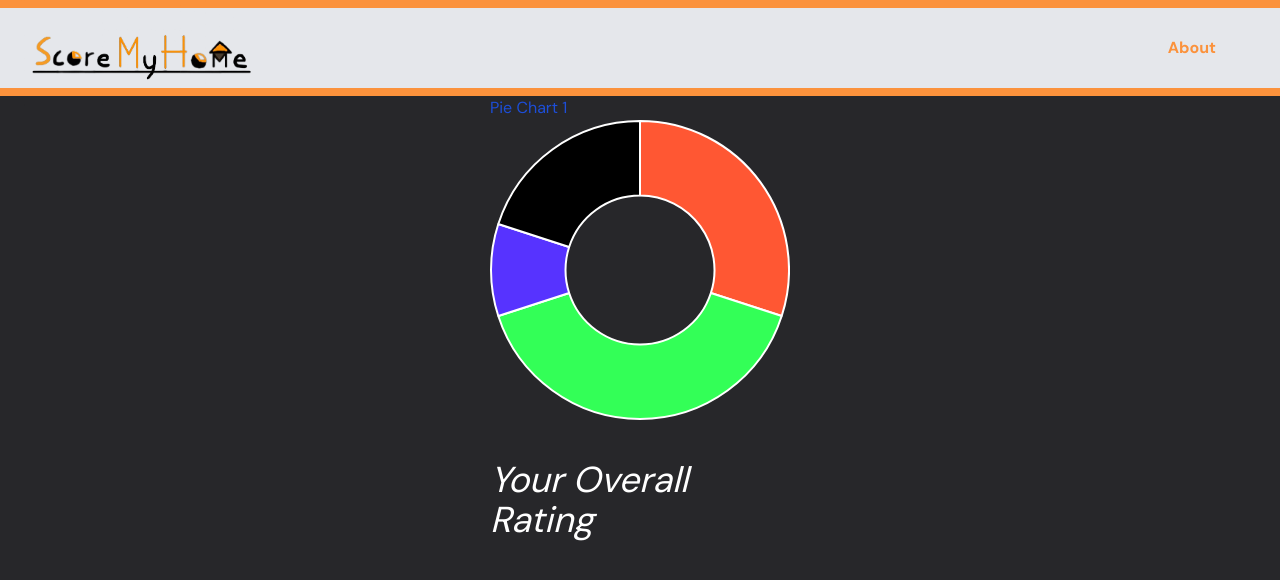
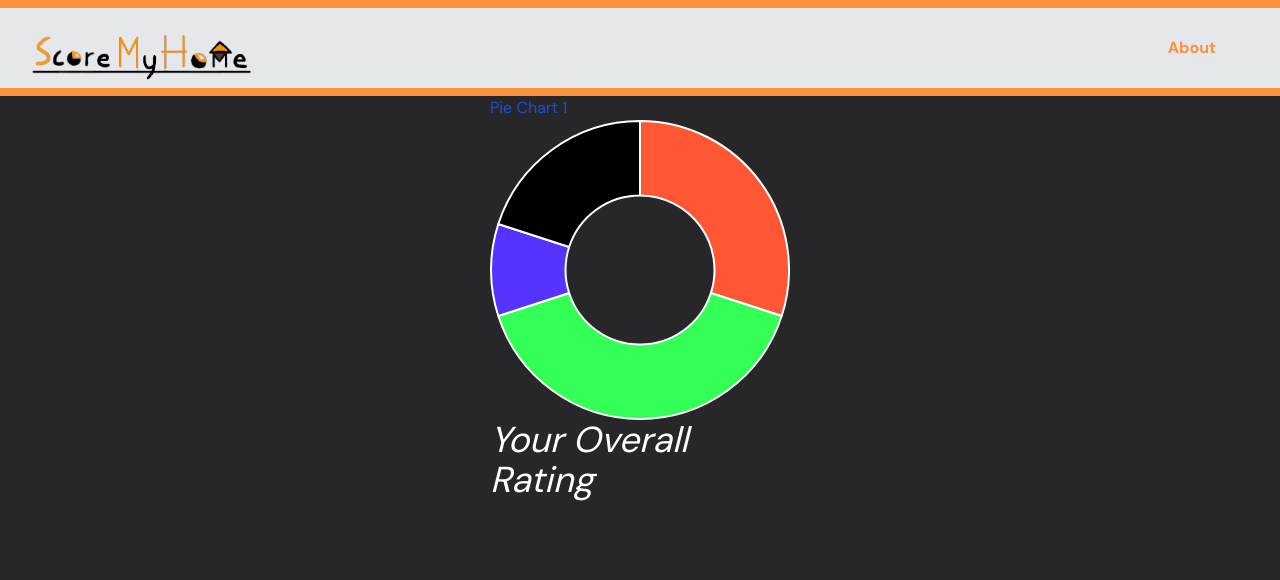
Before and after one commit to adityakak/vthacks23, a React (Vite) app in the folder frontend/VTHacks23/: page /results in a window 1280 px wide. Shown: the top 580 px of the page. Built offline with nearby package versions, Linux system fonts and the light colour scheme.

Commit message:
animation for pie

```diff
--- a/frontend/VTHacks23/src/pages/results/Results.tsx
+++ b/frontend/VTHacks23/src/pages/results/Results.tsx
@@ -15,7 +15,7 @@ function Results() {
       <div id = "dashboard">
         <div id = "overallPieDiv"style = {chartStyles}>
           <Overall />
-          <h1 className="text-white text-4xl bg-left-bottom bg-gradient-to-r from-orange-400 to-orange-400 bg-[length:0%_2px] bg-no-repeat group-hover:bg-[length:100%_2px] transition-all duration-500 ease-out italic mt-10">Your Overall Rating</h1>
+          <span className="text-white text-4xl bg-left-bottom bg-gradient-to-r from-orange-400 to-orange-400 bg-[length:0%_2px] bg-no-repeat group-hover:bg-[length:100%_2px] transition-all duration-500 ease-out italic mt-10">Your Overall Rating</span>
         </div>
       </div>
     </div>
```
